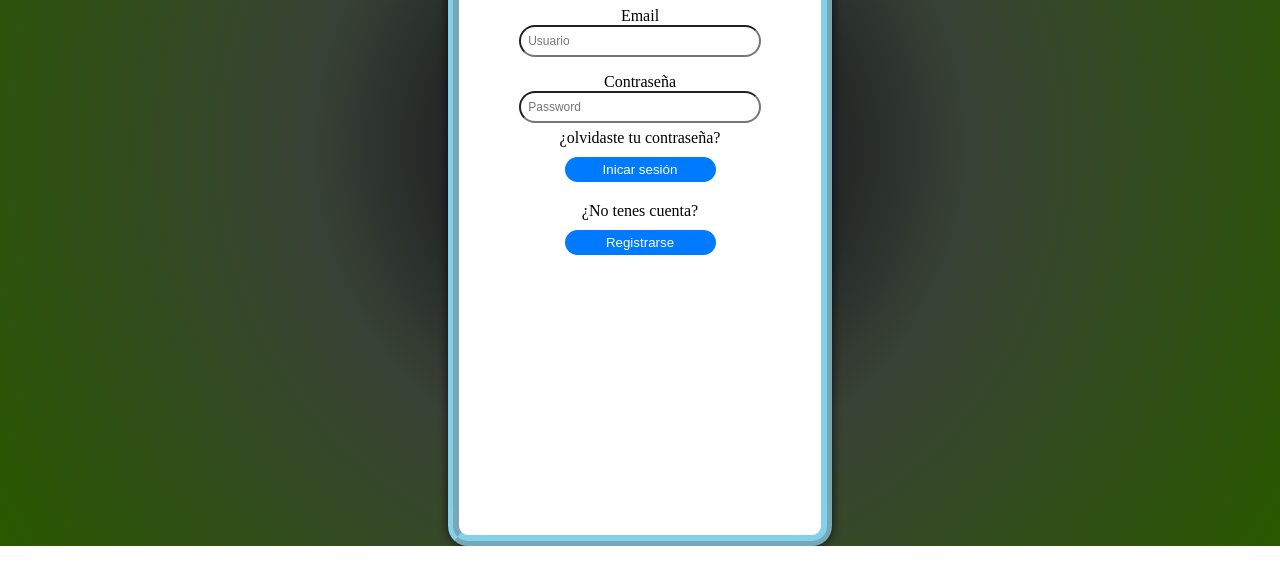
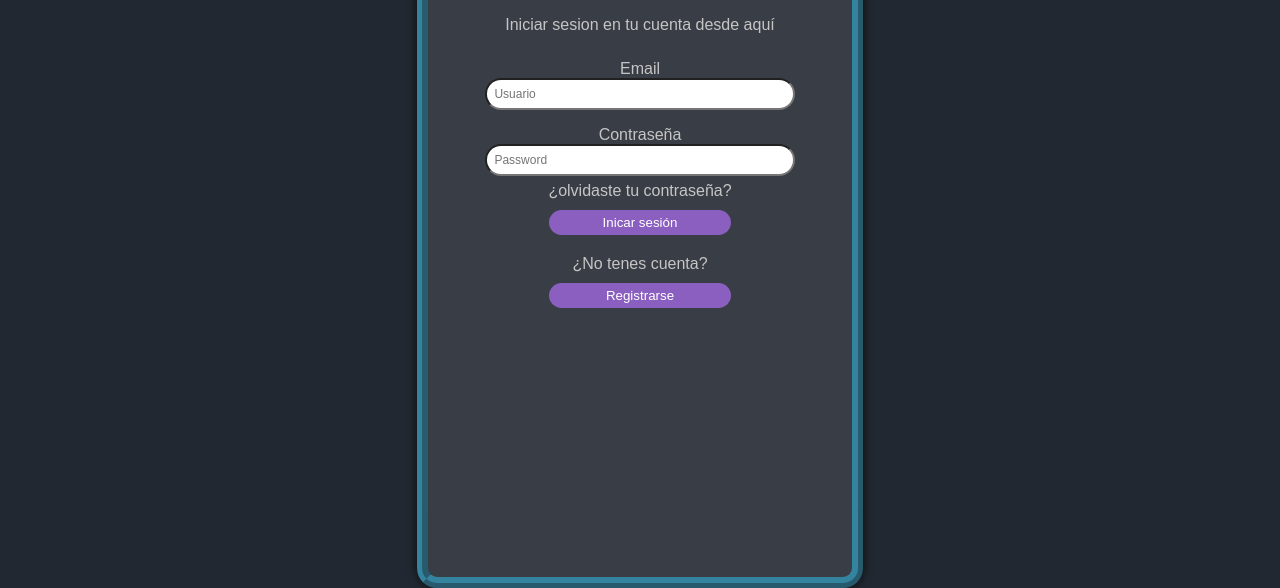
Before and after one commit to L-insfran/Viajeros_codo-a-codo, a plain HTML site: page client/pages/login.html in a window 1280 px wide. Shown: the part 254-842 px from the top of the page. Before the commit the page ends 800 px from the top, so only its background shows below. Drawn offline with Linux system fonts and the light colour scheme.

Commit message:
(Estilos Registro / Login)

```diff
--- a/client/css/login.css
+++ b/client/css/login.css
@@ -1,14 +1,11 @@
-* {
-  margin:0;
-  padding: 0;
-  box-sizing: border-box;
-}
 body {
-
-  font-optical-sizing: auto;
-  font-weight: 300;
-  font-style: normal;
-  font-family: "Reddit Mono";
+  margin: 0;
+    padding: 0;
+    font-optical-sizing: auto;
+    font-weight: 300;
+    font-style: normal;
+    font-family: "Poppins", sans-serif;
+    background-color: #222831;
 }
 
 
@@ -19,8 +16,6 @@ body {
   justify-content: center;
   height: 100%;
   width: 100%;
-  background: radial-gradient(circle, rgba(17, 12, 99, 1) 1%, rgba(37, 42, 40, 1) 28%, rgba(57, 66, 54, 1) 44%, rgba(42, 89, 0, 1) 99%);
-
 }
 .conteiner-content{
   background: white;
@@ -32,7 +27,9 @@ body {
   border: 3mm ridge rgba(50, 180, 220, 0.6);
   box-shadow: 0px 0px 10px 0px rgba(0, 0, 0, 0.75);
   border-radius: 20px;
+  background-color: #393E46;
 }
+
 .login-img{
 
   display: flex;
@@ -49,9 +46,11 @@ body {
   display: flex;
   flex-direction: column;
   align-items: center;
+  color: #C5C5C5;
 }
 .content h4{
   margin-bottom:  10px;
+
 }
 .content label {
   margin-top: 10px;
@@ -71,12 +70,12 @@ button {
   border-radius: 30px;
   padding: 5px;
   cursor: pointer;
-  background-color: #007bff;
-  color: #ffffff;
+  background-color: #8B5FBF;
+  color: white;
   border: none;
 }
 button:hover {
-  background-color: #0056b3;
+  background-color: #AC7DD2;
 }
 
 .content-footer{
@@ -88,6 +87,7 @@ button:hover {
 
 .content-footer span{
   margin-bottom: 10px;
+  color: #C5C5C5;
 }
 .content-footer a{
   color: white;
@@ -100,6 +100,10 @@ button:hover {
 
 #pass_err {
   display: none;
+}
+
+span {
+  color: #C5C5C5;
 }
 
 /* Medias querys */
--- a/client/css/register.css
+++ b/client/css/register.css
@@ -1,15 +1,11 @@
-/* * {
-  margin: 0;
-  padding: 0;
-  box-sizing: border-box;
-} */
 body {
-  margin: 0;
+margin: 0;
   padding: 0;
   font-optical-sizing: auto;
   font-weight: 300;
   font-style: normal;
-  font-family: "Reddit Mono";
+  font-family: "Poppins", sans-serif;
+  background-color: #222831;
 }
 .register-conteiner {
   display: flex;
@@ -17,15 +13,13 @@ body {
   justify-content: center;
   height: 100vh;
   width: 100%;
-  background: radial-gradient(circle, rgba(17, 12, 99, 1) 1%, rgba(37, 42, 40, 1) 28%, rgba(57, 66, 54, 1) 44%, rgba(42, 89, 0, 1) 99%);
-
 }
 .content {
   width: 60%;
   text-align: center;
 }
 h2{
-  color: white;
+  color: #C5C5C5;
 }
 
 .content input {
@@ -67,13 +61,13 @@ button {
   border-radius: 30px;
   padding: 8px;
   cursor: pointer;
-  background-color: #007bff;
-  color: #ffffff;
+  background-color: #8B5FBF;
+  color: white;
   border: none;
 }
 
 button:hover {
-  background-color: #0056b3;
+  background-color: #AC7DD2;
 }
 
 @media (width < 576px) {
--- a/client/pages/login.html
+++ b/client/pages/login.html
@@ -26,7 +26,7 @@
           <label for="password">Contraseña</label>
           <input id="password" type="password" placeholder="Password" >
           <span id="pass_err" style="color:red;">PASSWORD INCORRECTO</span>
-          <span><a href="error_404.html" style="text-decoration:none;  color:black ">¿olvidaste tu contraseña?</a></span>
+          <span><a href="error_404.html" style="text-decoration:none;  color: #C5C5C5; ">¿olvidaste tu contraseña?</a></span>
           <button type="submit">Inicar sesión</button>
         </form>
       </div>
```
Also changed, not shown: client/pages/register.html (+1 -1 lines).
